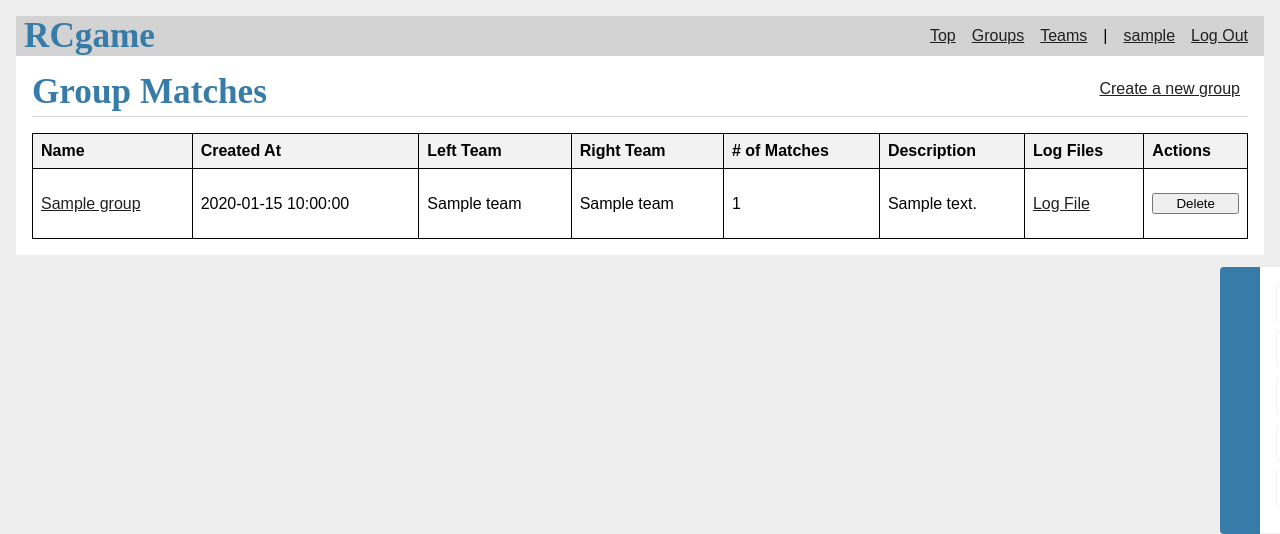
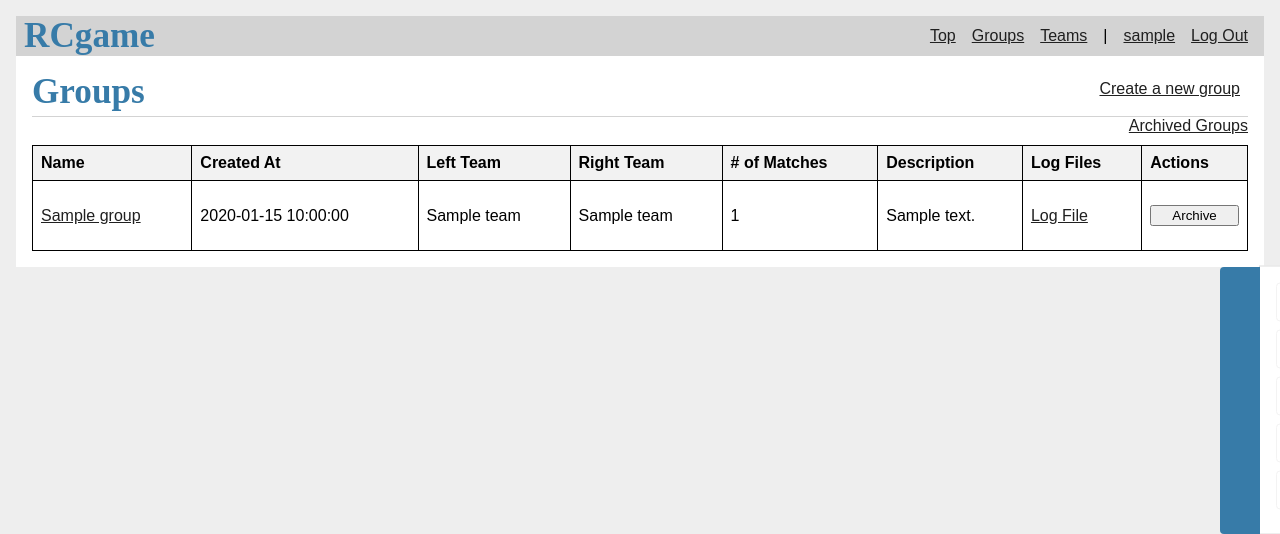
Before and after one commit to helios-base/rcgamestats, a Flask app: page /group/ in a window 1280 px wide. Shown: the top 534 px of the page. Run offline with Flask 3, Linux system fonts and the light colour scheme; a user stored in the database is signed in; tables that the repository leaves empty hold one stand-in row (values such as "Sample post"); some libraries are stand-ins or nearby versions.

Commit message:
Groupにis_archivedカラムを追加し，合わせてMatchの状態にarchivedを追加．アーカイブ操作とアーカイブ一覧画面を追加．

```diff
--- a/rcgame_flask/group/models.py
+++ b/rcgame_flask/group/models.py
@@ -10,6 +10,7 @@ class Group(db.Model):
     right_team_id = db.Column(db.Integer, db.ForeignKey('team.id'), nullable=False)
     number_of_matches = db.Column(db.Integer, nullable=False)
     description = db.Column(db.Text)
+    is_archived = db.Column(db.Boolean, default=False)
 
     left_team = db.relationship('Team', foreign_keys=[left_team_id])
     right_team = db.relationship('Team', foreign_keys=[right_team_id])
--- a/rcgame_flask/group/templates/group/index.html
+++ b/rcgame_flask/group/templates/group/index.html
@@ -1,6 +1,6 @@
 {% extends 'base.html' %}
 {% block header %}
-  <h1>{% block title %}Group Matches{% endblock %}</h1>
+  <h1>{% block title %}Groups{% endblock %}</h1>
 
   <div style="display: flex; justify-content: flex-end; margin-top: 10px; margin-bottom: 10px;">
     <a class="action" href="{{ url_for('group.create') }}">Create a new group</a>
@@ -8,7 +8,10 @@
 {% endblock %}
 
 {% block content %}
-<p></p>
+<div style="display: flex; justify-content: flex-end; margin-bottom: 10px;">
+    <a href="{{ url_for('group.show_archived_groups') }}">Archived Groups</a>
+</div>
+
 <table>
     <thead>
         <tr>
@@ -23,7 +26,7 @@
         </tr>
     </thead>
     <tbody>
-        {% for group in groups %}
+        {% for group in groups if not group.is_archived %}
         <tr>
             <td><a href="{{ url_for('group.show_group_matches', group_name=group.name) }}">{{ group.name }}</a></td>
             <td>{{ group.created_at }}</td>
@@ -45,9 +48,9 @@
             <td>{{ group.description }}</td>
             <td><a href="{{ url_for('group.show_group_logs', group_name=group.name) }}">Log File</a></td>
             <td>
-                <form action="{{ url_for('group.delete_group', group_id=group.id) }}" method="post" onsubmit="return confirm('{{group.name}}を削除しますか?');">
+                <form action="{{ url_for('group.archive_group', group_id=group.id) }}" method="post"">
                     <input type="hidden" name="csrf_token" value="{{ csrf_token() }}">
-                    <button type="submit">Delete</button>
+                    <button type="submit">Archive</button>
                 </form>
             </td>
         </tr>
--- a/rcgame_flask/group/views.py
+++ b/rcgame_flask/group/views.py
@@ -35,9 +35,10 @@ group = Blueprint("group", __name__, template_folder="templates", url_prefix="/g
 @login_required
 def index():
     """
-    Show all groups.
+    Show active groups.
     """
-    group_list = Group.query.all()
+    # group_list = Group.query.all()
+    group_list = Group.query.filter_by(is_archived=False).all()
     group_list.sort(key=lambda x: x.created_at, reverse=True)
     return render_template("group/index.html", groups=group_list)
 
@@ -102,6 +103,17 @@ def create():
         return redirect(url_for("group.index"))
 
     return render_template("group/create.html", form=form)
+
+
+@group.route("/archived/")
+@login_required
+def show_archived_groups():
+    """
+    Show all archived groups.
+    """
+    group_list = Group.query.filter_by(is_archived=True).all()
+    group_list.sort(key=lambda x: x.created_at, reverse=True)
+    return render_template("group/archived_groups.html", groups=group_list)
 
 
 @group.route("/<int:group_id>/")
@@ -198,6 +210,30 @@ def show_group_logs(group_name):
     return render_template(
         "group/log_files.html", dir_name=dir_name, file_names=file_names
     )
+
+
+@group.route("/<int:group_id>/archive", methods=["POST"])
+@login_required
+def archive_group(group_id):
+    """
+    Archive a group.
+    """
+    group = Group.query.get(group_id)
+    if group is None:
+        flash(f"Group ID {group_id} not found.")
+        return redirect(url_for("group.index"))
+
+    group.is_archived = True
+
+    matches_in_group = Match.query.filter_by(group_id=group_id).all()
+    for match in matches_in_group:
+        if match.processed == "in progress" or match.processed == "unexecuted":
+            match.processed = "archived"
+
+    db.session.commit()
+    flash(f"Group [{group.name}] has been archived.")
+
+    return redirect(url_for("group.index"))
 
 
 @group.route("/<int:group_id>/delete", methods=["POST"])
```
